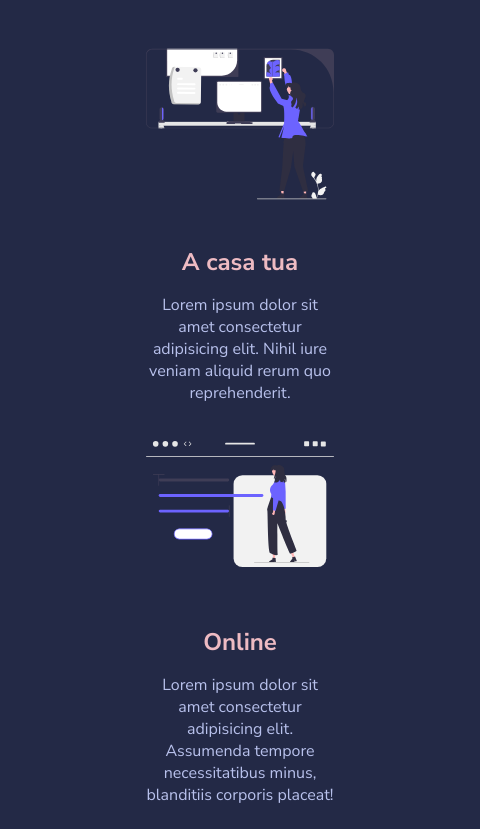
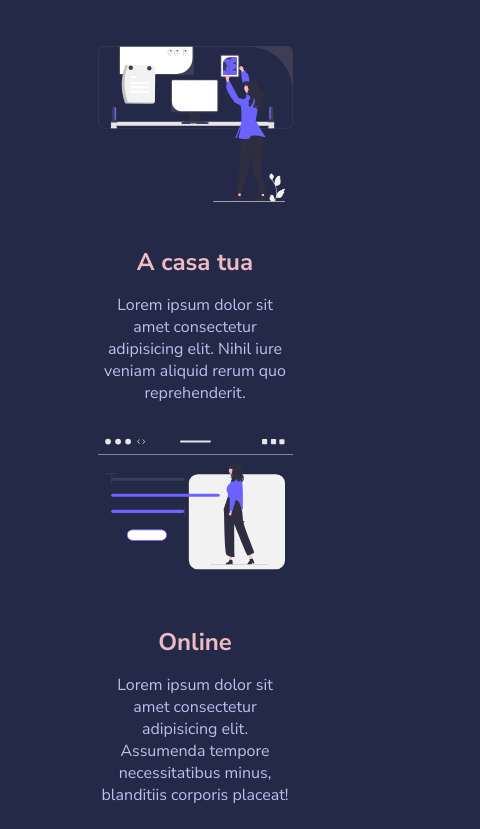
Before and after one commit to MattiaAngelini/html-css-resp-wannabe, a plain HTML site: page index.html in a window 390 px wide. Shown: the part 209-1038 px from the top of the page, 480 px wide, since content can reach past the window. Drawn offline with Linux system fonts and the light colour scheme.

Commit message:
Add: media query 768px

```diff
--- a/style.css
+++ b/style.css
@@ -130,22 +130,41 @@ img {
 
     @media screen and (max-width: 768px) {
 
+        body {max-width: 768px;}
         .container {
-
+            width: 100%;
+            padding: 0;
+            margin: 0;
         }
 
-       }
+        .card {max-width: 100%;
+        }
+        .row {width: 100%;
+        }
 
+        .why-us .col-left {
+            width: 50%;
+        }
+
+        .why-us .col-right {
+            width: 50%;
+        }
+
+    }
 
     @media screen and (max-width: 480px) {
 
         .container {
             max-width: 480px;
+            padding: 0;
+        }
+        .row {
+            flex-direction: column;
+            align-items: center;
         }
 
-        .row {
-           flex-direction: column;
-           align-items: center;
+        .col {
+            padding: 0;
         }
 
     }
```
